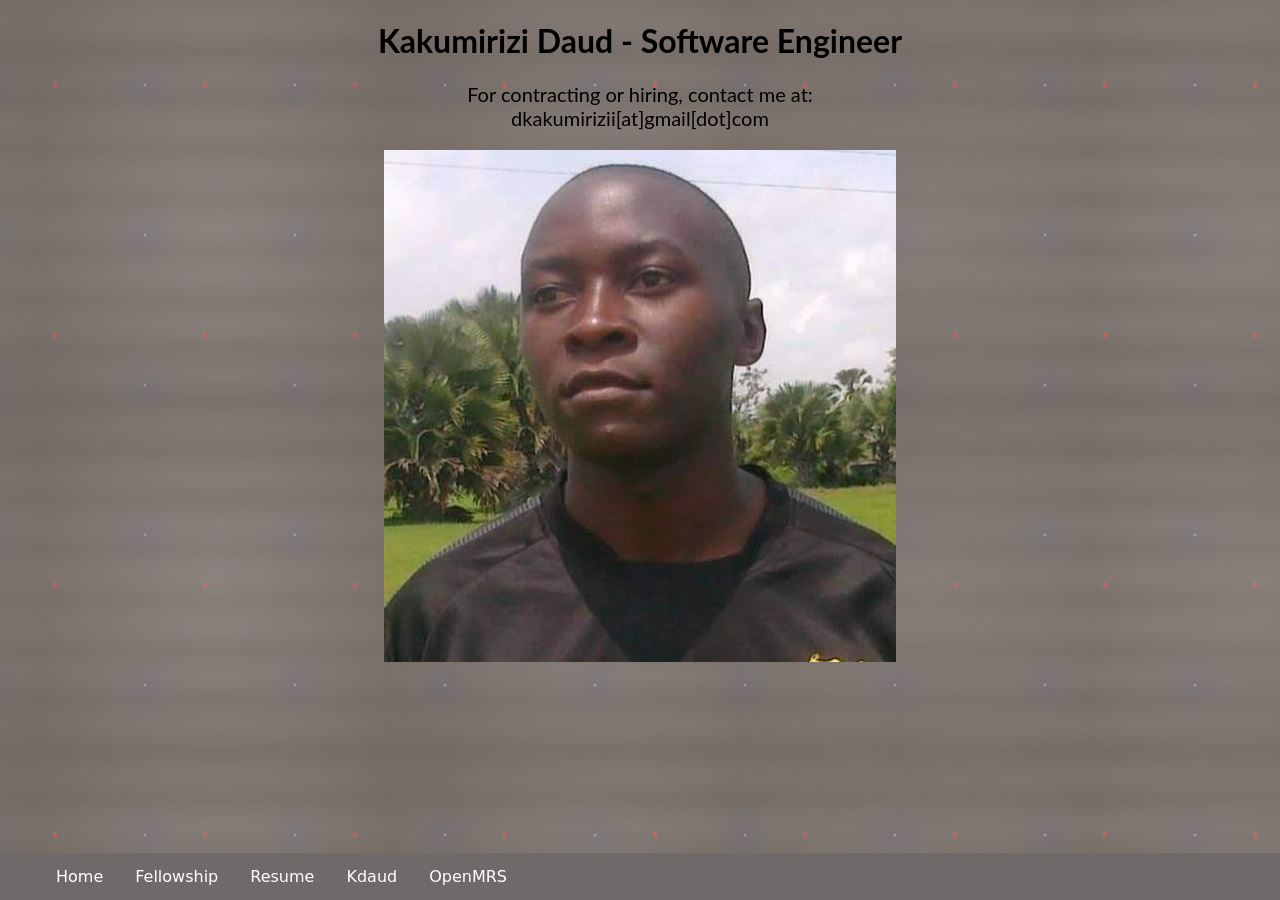
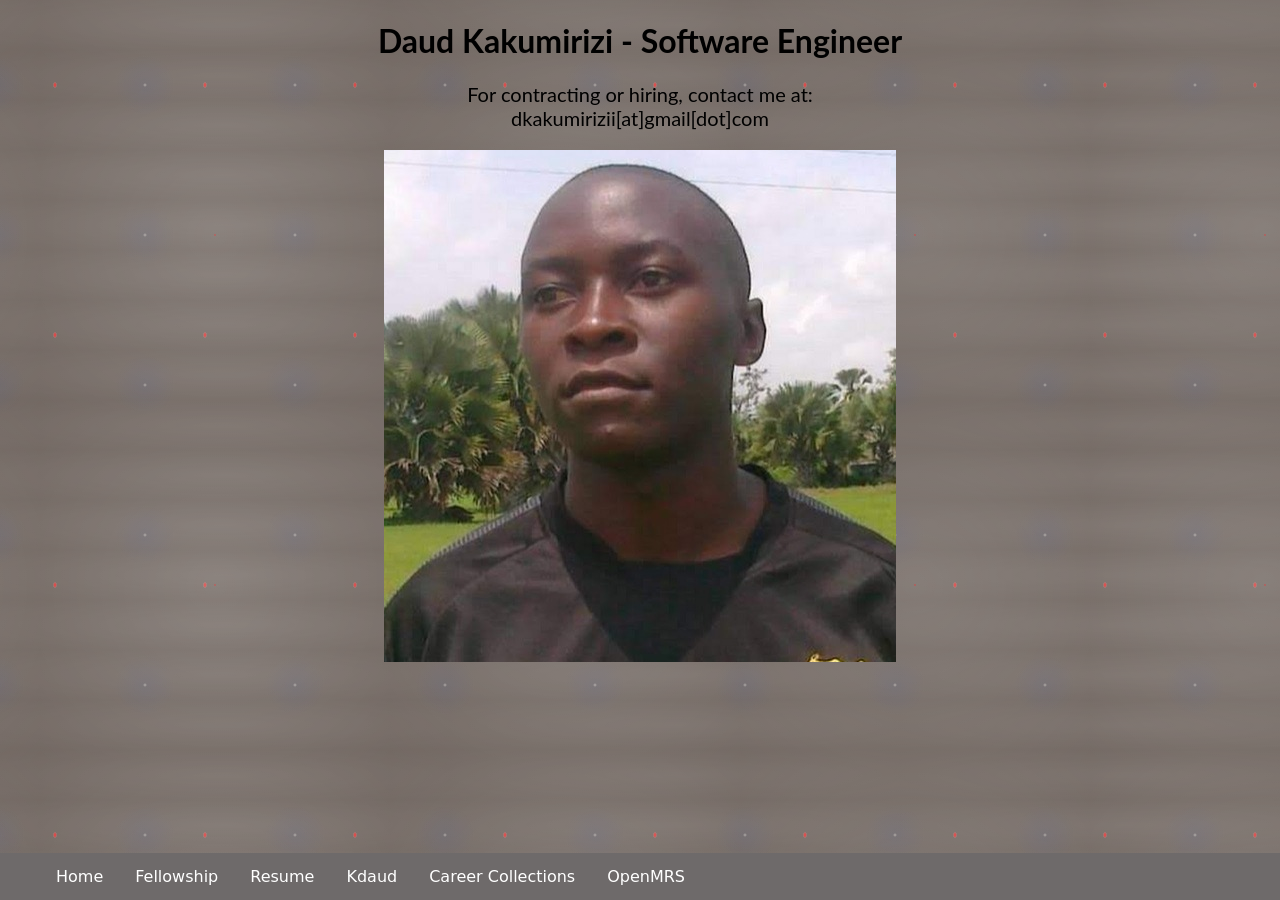
Before and after one commit to kdaud/kdaud.github.io, a Jekyll site: the page index.html, which Jekyll copies as it is, in a window 1280 px wide. Built offline with Jekyll 4.4.1, drawn with Linux system fonts in a browser that asks for light colours.

Commit message:
Update index file content

```diff
--- a/index.html
+++ b/index.html
@@ -9,16 +9,17 @@
 </head>
 <body>
 
-<h1 style="cursor:pointer;">Kakumirizi Daud - Software Engineer</h1>
+<h1 style="cursor:pointer;">Daud Kakumirizi - Software Engineer</h1>
 <p style="font-size:20px">For contracting or hiring, contact me at:<br />dkakumirizii[at]gmail[dot]com</p>
 <div class="kdaud-img"></div>
 
 
 <ul >
   <li><a href="index.html">Home</a></li>
-  <li><a href="https://kdaud.medium.com">Fellowship</a></li>
+  <li><a href="https://talk.openmrs.org/t/my-openmrs-fellowship-journey-daud/33200">Fellowship</a></li>
   <li><a target="_blank" href="cv/resume.pdf">Resume</a></li>
   <li><a target="_blank" href="https://github.com/kdaud">Kdaud</a></li>
+  <li><a target="_blank" href="https://kdaud.medium.com">Career Collections</a></li>
   <li><a target="_blank" href="https://openmrs.org/">OpenMRS</a></li>
 </ul>
 
```
